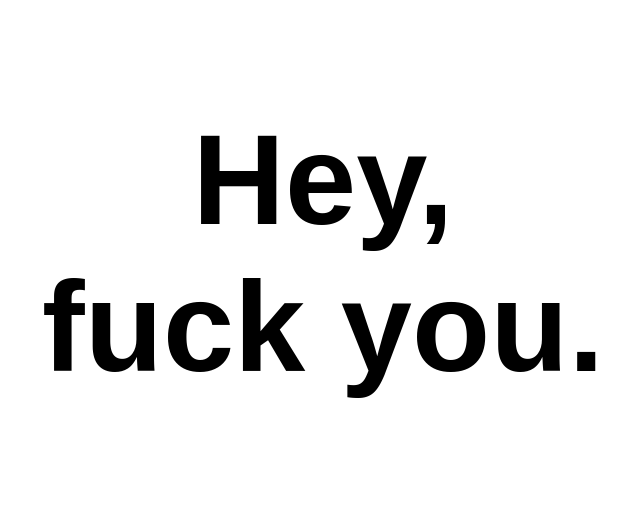
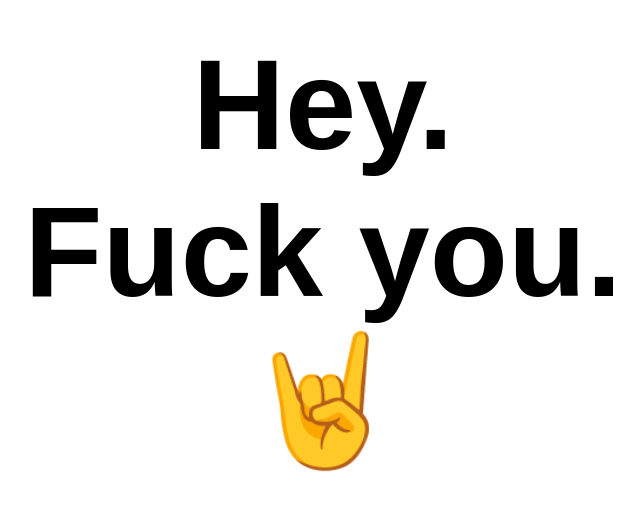
Before and after one commit to youre-a-bit-nosy/youre-a-bit-nosy, a plain HTML site: page index.html in a window 1280 px wide. Shown: the part 147-658 px from the top of the page, without its empty margins (317-961 px from the left). Drawn offline with Linux system fonts and the light colour scheme.

Commit message:
Update index.html

```diff
--- a/index.html
+++ b/index.html
@@ -33,6 +33,6 @@
     </style>
 </head>
 <body>
-    <h1>Hey,<br> fuck you.</h1>
+    <h1>Hey.<br>Fuck you.<br>🤘</h1>
 </body>
 </html>
```
